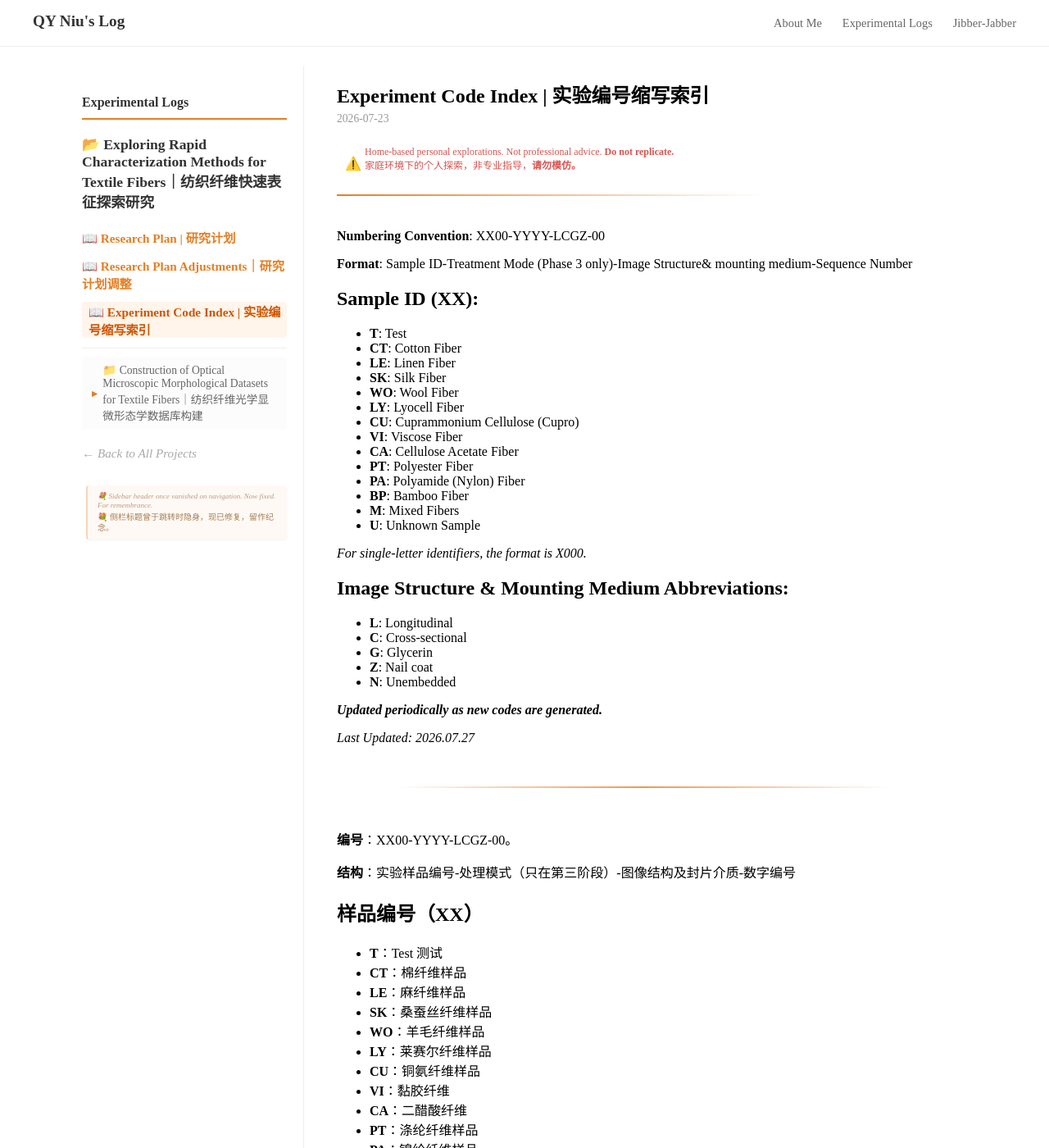
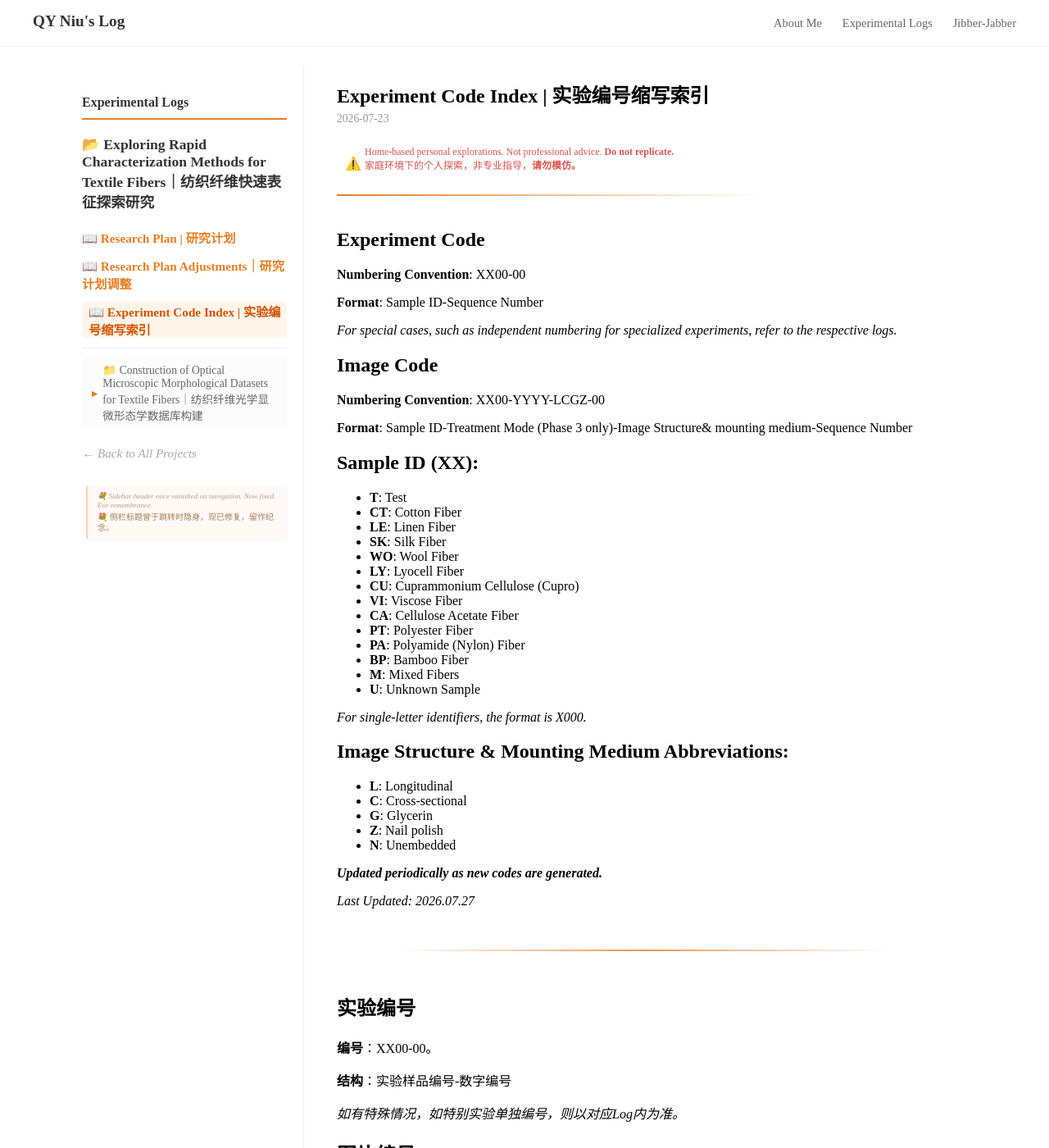
Before and after one commit to nqy-exp/nqy-exp.github.io, a Jekyll site: the page built from _projects/projecta/exp-code.md, in a window 1280 px wide and 1400 px high. Shown: the whole window at 82% size. Built offline with Jekyll 4.4.1, drawn with Linux system fonts in a browser that asks for light colours.

Commit message:
Update exp-code.md
add experiment code

```diff
--- a/_projects/projecta/exp-code.md
+++ b/_projects/projecta/exp-code.md
@@ -7,10 +7,19 @@ date: 2026-07-23
 description: "A reference guide for the project's experiment numbering convention, covering sample IDs, treatment modes, and image structure abbreviations."
 
 ---
+# Experiment Code
 
+**Numbering Convention**: XX00-00
+
+**Format**: Sample ID-Sequence Number
+
+*For special cases, such as independent numbering for specialized experiments, refer to the respective logs.*
+
+# Image Code
 **Numbering Convention**: XX00-YYYY-LCGZ-00
 
 **Format**: Sample ID-Treatment Mode (Phase 3 only)-Image Structure& mounting medium-Sequence Number
+
 
 ## Sample ID (XX):
 
@@ -31,12 +40,13 @@ description: "A reference guide for the project's experiment numbering conventio
 
 *For single-letter identifiers, the format is X000.*
 
+
 ## Image Structure & Mounting Medium Abbreviations:
 
 - **L**: Longitudinal
 - **C**: Cross-sectional
 - **G**: Glycerin
-- **Z**: Nail coat
+- **Z**: Nail polish
 - **N**: Unembedded
 
 
@@ -46,9 +56,19 @@ description: "A reference guide for the project's experiment numbering conventio
 
 ---
 
+# 实验编号
+**编号**：XX00-00。
+
+**结构**：实验样品编号-数字编号
+
+*如有特殊情况，如特别实验单独编号，则以对应Log内为准。*
+
+# 图片编号
+
 **编号**：XX00-YYYY-LCGZ-00。
 
 **结构**：实验样品编号-处理模式（只在第三阶段）-图像结构及封片介质-数字编号
+
 
 ## 样品编号（XX）
 
@@ -69,6 +89,7 @@ description: "A reference guide for the project's experiment numbering conventio
 
 *单个字母时，则格式为X000。*
 
+
 ## 图像结构及封片介质缩写
 
 - **L**：纵向结构 **Longitudinal**
```
